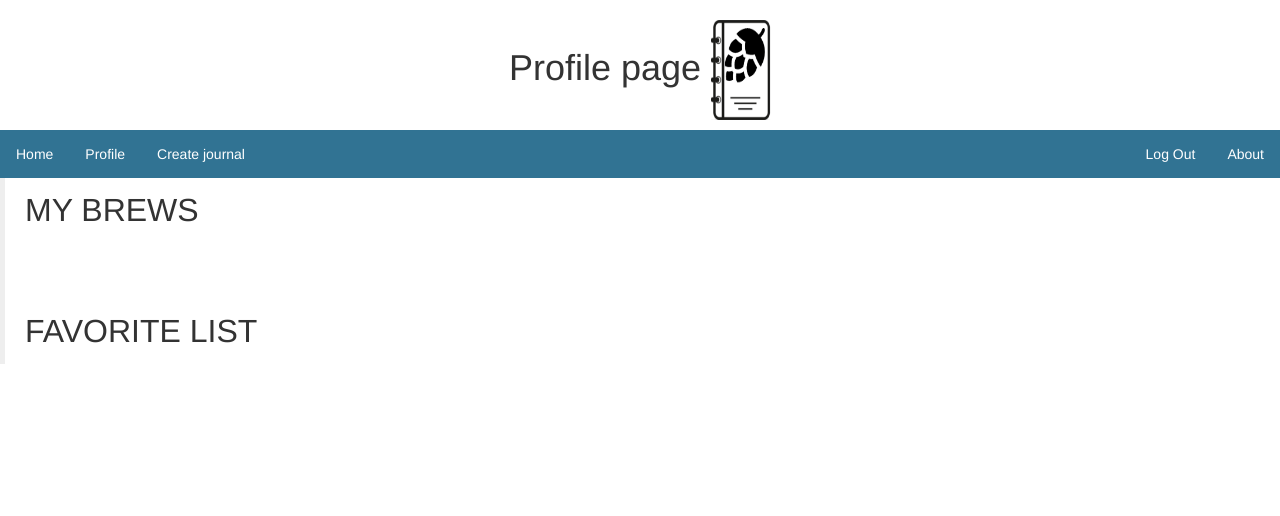
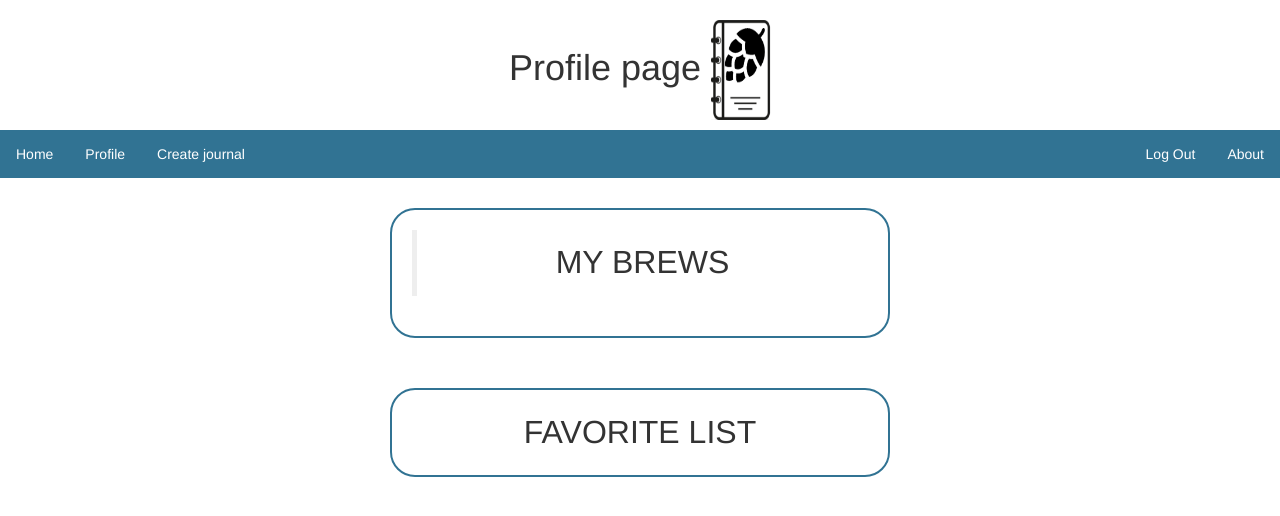
Before and after one commit to DreamLap/Brewski_webapp, a Django app: page /profile/ in a window 1280 px wide. Shown: the top 516 px of the page. Run offline with Django 3.2, Linux system fonts and the light colour scheme; a user stored in the database is signed in; data that the repository does not hold is empty; some libraries are stand-ins or nearby versions.

Commit message:
made updates/corrections to profile html

```diff
--- a/home_page/templates/profile.html
+++ b/home_page/templates/profile.html
@@ -26,6 +26,7 @@
     {% endif %}
   </ul>
 
+  <div class="content">
   <blockquote>
   <font size="6">MY BREWS</font>
   <br>
@@ -51,21 +52,22 @@
   </div>
   {% endif %}
   {% endfor %}
+  </div>
 
 
   <br>
-  <br>
-  <br>
+
+  <div class="content">
   <font size="6">FAVORITE LIST</font>
   <br>
   {% for journals in favorite_list %}
   <p>
-    <button class="btn btn-primary" type="button" data-toggle="collapse" data-target="#section1{{forloop.counter}}"
+    <button class="btn btn-primary" type="button" data-toggle="collapse" data-target="#section2{{forloop.counter}}"
       aria-expanded="false" aria-controls="collapseExample">
       {{journals.JournalID.Name_of_brew}}
     </button>
   </p>
-  <div class="collapse" id="section1{{forloop.counter}}">
+  <div class="collapse" id="section2{{forloop.counter}}">
     <div class="card card-body">
       Link: <a href="/journal_page/{{journals.id}}">{{journals.JournalID.Name_of_brew}}</a>
       <br>
@@ -77,8 +79,9 @@
     </div>
   </div>
   {% endfor %}
+
   </blockquote>
-
+  </div>
 
 
 </body>
@@ -90,6 +93,17 @@
   li {
     float: left;
   }
+
+  .content {
+        text-align: center;
+        border-radius: 25px;
+        margin-left: auto;
+        margin-right: auto;
+        border: 2px solid #317393;
+        margin-top: 30px;
+        padding: 20px;
+        width: 500px;
+    }
 
 
   ul {
```
Also changed, not shown: db.sqlite3.
